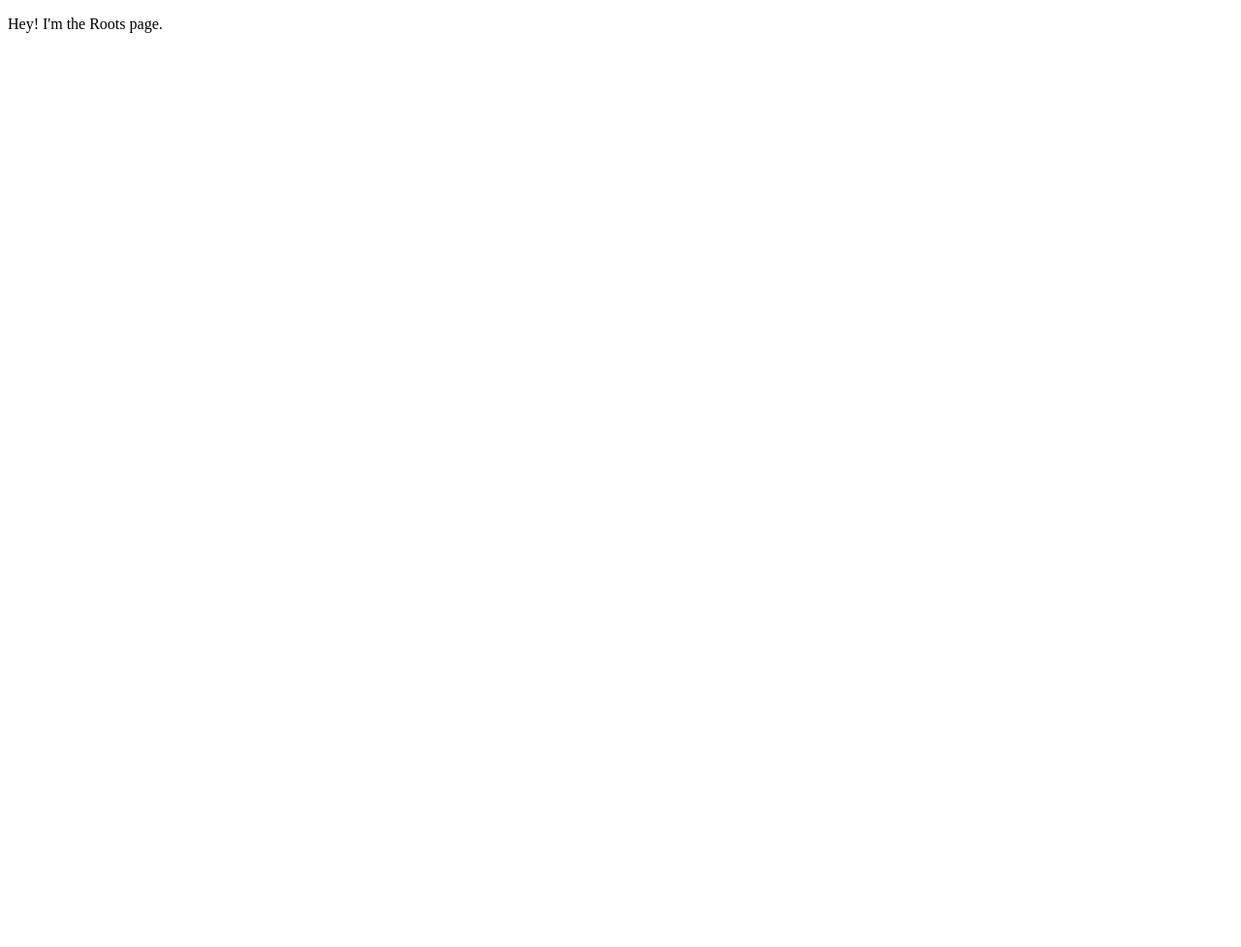
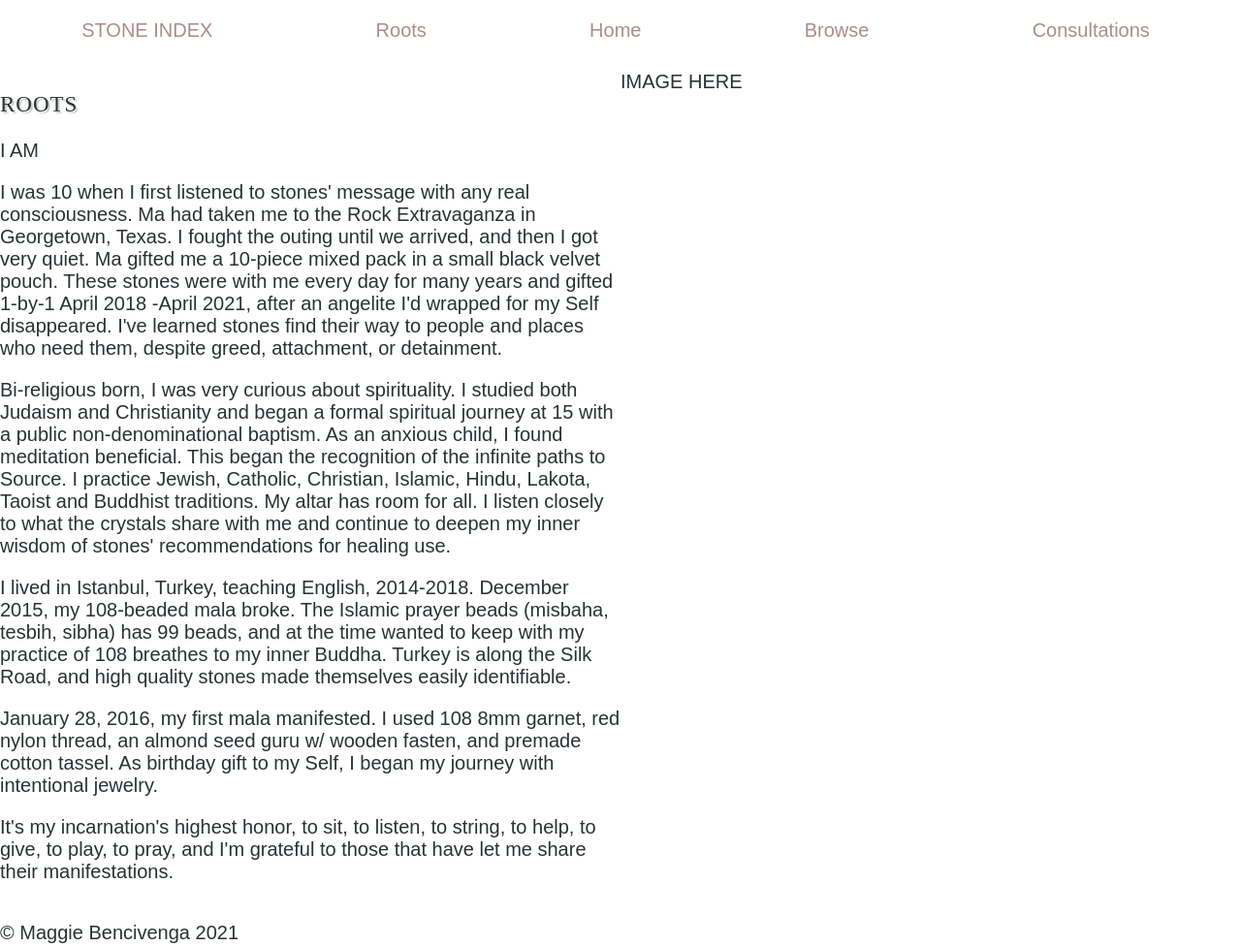
Before and after one commit to raddevon/ceramoni-gatsby, a Gatsby site: page /roots in a window 1280 px wide. Shown: the whole page at 97% size. Before the commit the page ends 800 px from the top, so only its background shows below. Built offline with nearby package versions, Linux system fonts and the light colour scheme; Gatsby itself is replaced by a stand-in of ours.

Commit message:
Roots, hero

```diff
--- a/src/components/Nav.js
+++ b/src/components/Nav.js
@@ -1,9 +1,8 @@
 import React from 'react';
 import { Link } from 'gatsby';
 import styled from 'styled-components';
-import GlobalStyles from '../styles/GlobalStyles';
 
-const NavStyles = styled.nav`
+const NavStyles = styled.div`
   margin-bottom: 3rem;
   ul {
     margin-right: 10px;
@@ -11,18 +10,29 @@ const NavStyles = styled.nav`
     text-align: center;
     list-style: none;
 
-    display: grid;
+    display: flex;
+    justify-content: space-around;
+    align-items: center;
+    /* display: grid;
     grid-template-columns: 1fr 1fr auto 1fr 1fr;
     grid-gap: 2rem;
-    align-items: center;
-    color: var(--main-brand);
+    align-items: center; */
+    color: var(--taupe)
   }
+  li {
+    text-align: left:
+    color: var(--ivory);
+  }
+  /* a {
+    text-align: right;
+    color: var(--ivory);
+  } */
 `;
 
 export default function Nav() {
   return (
-    <nav>
-      <NavStyles>
+    <NavStyles>
+      <nav>
         <ul>
           <li>
             <Link to="/stone-index">STONE INDEX</Link>
@@ -40,7 +50,7 @@ export default function Nav() {
             <Link to="/consultations">Consultations</Link>
           </li>
         </ul>
-      </NavStyles>
-    </nav>
+      </nav>
+    </NavStyles>
   );
 }
--- a/src/pages/index.js
+++ b/src/pages/index.js
@@ -1,6 +1,7 @@
 import React from 'react';
 import Hero from '../components/hero';
 import Layout from '../components/Layout';
+import GlobalStyles from '../styles/GlobalStyles';
 
 export default function HomePage() {
   return (
--- a/src/pages/roots.js
+++ b/src/pages/roots.js
@@ -1,5 +1,72 @@
 import React from 'react';
+import Layout from '../components/Layout';
+import styled from 'styled-components';
+
+export const RootsPageGrid = styled.div`
+  display: grid;
+  grid-template-columns: 1fr [middle] 1fr;
+  grid-template-rows: 10% 1fr;
+`;
+
+export const RootsMain = styled.main`
+  grid-column: 1 / [middle];
+`;
+
+export const RootsImage = styled.div`
+  grid-column: [middle] / 3;
+`;
 
 export default function RootsPage() {
-  return <p>Hey! I'm the Roots page.</p>;
+  return (
+    <Layout>
+      <RootsPageGrid>
+        <main>
+          <h2>ROOTS</h2>
+          <p>I AM</p>
+          <p>
+            I was 10 when I first listened to stones' message with any real
+            consciousness. Ma had taken me to the Rock Extravaganza in
+            Georgetown, Texas. I fought the outing until we arrived, and then I
+            got very quiet. Ma gifted me a 10-piece mixed pack in a small black
+            velvet pouch. These stones were with me every day for many years and
+            gifted 1-by-1 April 2018 -April 2021, after an angelite I'd wrapped
+            for my Self disappeared. I've learned stones find their way to
+            people and places who need them, despite greed, attachment, or
+            detainment.
+          </p>
+          <p>
+            Bi-religious born, I was very curious about spirituality. I studied
+            both Judaism and Christianity and began a formal spiritual journey
+            at 15 with a public non-denominational baptism. As an anxious child,
+            I found meditation beneficial. This began the recognition of the
+            infinite paths to Source. I practice Jewish, Catholic, Christian,
+            Islamic, Hindu, Lakota, Taoist and Buddhist traditions. My altar has
+            room for all. I listen closely to what the crystals share with me
+            and continue to deepen my inner wisdom of stones' recommendations
+            for healing use.
+          </p>
+          <p>
+            I lived in Istanbul, Turkey, teaching English, 2014-2018. December
+            2015, my 108-beaded mala broke. The Islamic prayer beads (misbaha,
+            tesbih, sibha) has 99 beads, and at the time wanted to keep with my
+            practice of 108 breathes to my inner Buddha. Turkey is along the
+            Silk Road, and high quality stones made themselves easily
+            identifiable.
+          </p>
+          <p>
+            January 28, 2016, my first mala manifested. I used 108 8mm garnet,
+            red nylon thread, an almond seed guru w/ wooden fasten, and premade
+            cotton tassel. As birthday gift to my Self, I began my journey with
+            intentional jewelry.
+          </p>
+          <p>
+            It's my incarnation's highest honor, to sit, to listen, to string,
+            to help, to give, to play, to pray, and I'm grateful to those that
+            have let me share their manifestations.{' '}
+          </p>
+        </main>
+        <RootsImage>IMAGE HERE</RootsImage>
+      </RootsPageGrid>
+    </Layout>
+  );
 }
--- a/src/styles/GlobalStyles.js
+++ b/src/styles/GlobalStyles.js
@@ -15,12 +15,14 @@ const GlobalStyles = createGlobalStyle`
   }
   body {
     font-size: 2rem;
-    color: var(--black);
+    color: var(--dark-shades);
   }
   a {
     text-decoration: none;
-    color: --dark-shades;
-
+    color: --taupe;
+  }
+  link {
+    color: var(--taupe);
   }
 `;
 
--- a/src/styles/Typography.js
+++ b/src/styles/Typography.js
@@ -9,9 +9,22 @@ const Typography = createGlobalStyle`
   }
   html {
   font-family: 'Poppins-Regular', arial, sans-serif;
-  color: var(--taupe);
+  color: var(--dark-accent);
   }
-  h1,h2,h3,h4,h5,h6 {
+  h1 {
+    font-family: 'Libre Baskerville', Georgia, serif;
+    font-size: 34px;
+  }
+  h2 {
+    font-family: 'Adamina', serif;
+    font-size: 23px;
+    text-transform: uppercase;
+    letter-spacing: 1px;
+    font-weight: 400;
+    text-shadow: 2px 2px 0px rgb(0 0 0 / 20%);
+    line-height: 1.4;
+  }
+  h3,h4,h5,h6 {
     font-weight: normal;
     margin: 0;
   }
```
Also changed, not shown: src/components/hero.js (+29 -19 lines), src/pages/stone-index.js (+8 -1 lines).
